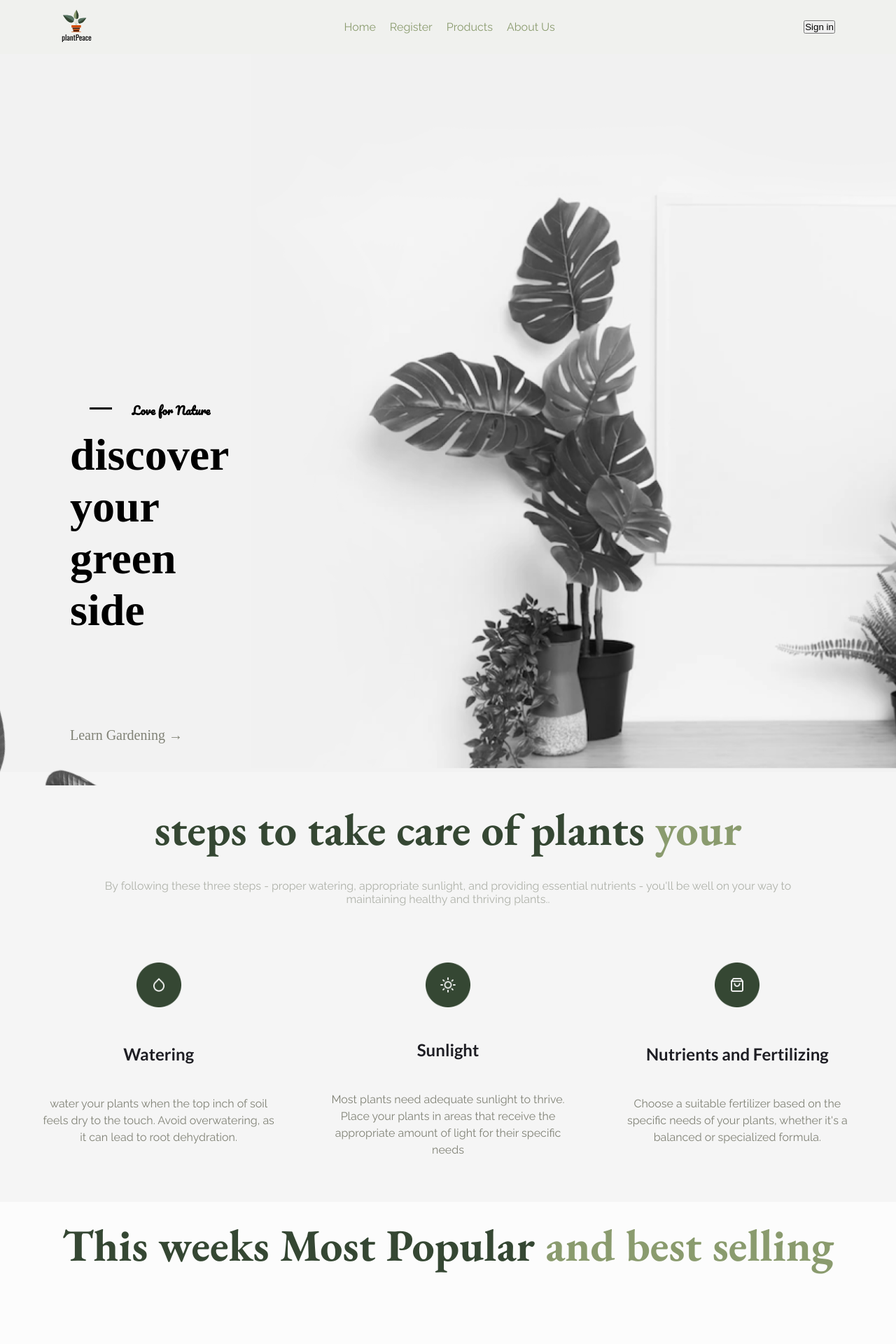
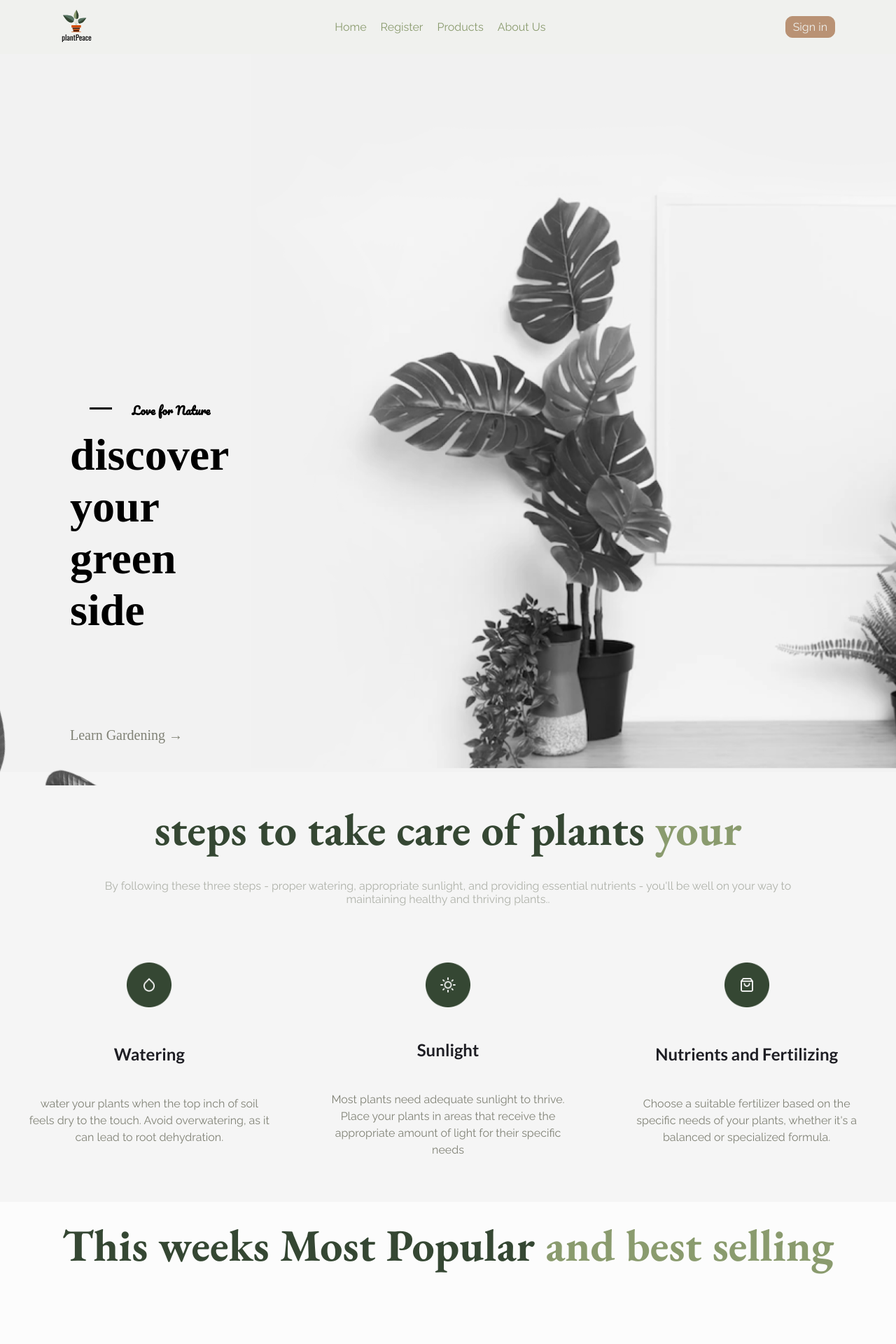
Before and after one commit to talessoares/team4-desafio2-plant-peace, a React (Vite) app in the folder plant-peace-web/clerk-react/: page / in a window 1280 px wide. Shown: the top 1920 px of the page at 70% size. Built offline with nearby package versions, Linux system fonts and the light colour scheme; no server answers.

Commit message:
fix: Fixed css styles

```diff
--- a/plant-peace-web/clerk-react/src/components/CardPlant/CardPlant.module.css
+++ b/plant-peace-web/clerk-react/src/components/CardPlant/CardPlant.module.css
@@ -51,14 +51,14 @@
 }
 
 .label {
-  background-color:  #F0F1EE;
-  border: 1px solid #8A9B6E;
+  background-color: var(--wisper);
+  border: 1px solid var(--avacado);
   border-radius: 20px !important;
   color: var(--avacado) !important;
   padding: 2% 3%;
   font-size: 1.6rem;
   transition: transform 0.3s ease, background-color 0.3s;
-  color: var(--Primary-Avacado, #8A9B6E);
+  color: var(--avacado);
 
   font-family: Raleway;
   font-size: 16px;
@@ -69,14 +69,14 @@
 
 .label:hover {
   background-color: var(--avacado);
-  color: var(--wisper);
+  color: var(--wisper) !important;
   transform: scale(1.1);
 }
 
 .originalPrice {
   text-decoration: line-through;
   margin-left: 10px;
-  color: var(--Dark-gray, #AFB2AA);
+  color: var(--Dark-gray, #afb2aa);
   font-style: normal;
   line-height: 154.5%; /* 24.72px */
   text-decoration-line: strikethrough;
--- a/plant-peace-web/clerk-react/src/components/Header/Header.module.css
+++ b/plant-peace-web/clerk-react/src/components/Header/Header.module.css
@@ -40,6 +40,26 @@
 .navLinks a:hover {
   color: var(--teak);
   transform: scale(1.1);
+}
+
+.signedOutButton button {
+  color: var(--wisper);
+  background-color: var(--teak);
+  text-decoration: none;
+  font-size: 1.6rem;
+  font-weight: normal;
+  font-family: raleway;
+  padding: 5px 10px;
+  border: 1px solid var(--teak);
+  border-radius: 10px;
+  transition: transform 0.3s ease, color 0.3s ease;
+}
+
+.signedOutButton:hover {
+  color: var(--teak);
+  border: 1px solid var(--teak);
+  border-radius: 10px;
+  transform: scale(1.03);
 }
 
 .profile {
--- a/plant-peace-web/clerk-react/src/components/Header/Header.tsx
+++ b/plant-peace-web/clerk-react/src/components/Header/Header.tsx
@@ -30,9 +30,12 @@ export const Header = () => {
       </div>
 
       <div className={styles.profile}>
+        <div className={styles.signedOutButton}>
         <SignedOut>
           <SignInButton />
         </SignedOut>
+        </div>
+
 
         <SignedIn>
           <div className={styles.profileImg}>
--- a/plant-peace-web/clerk-react/src/components/SectionSteps/SectionSteps.module.css
+++ b/plant-peace-web/clerk-react/src/components/SectionSteps/SectionSteps.module.css
@@ -3,7 +3,7 @@
 .container {
   display: flex;
   flex-direction: column;
-  padding: 40px 20px;
+  padding: 40px 0px;
   text-align: center;
   gap: 41px;
   width: 100vw;
--- a/plant-peace-web/clerk-react/src/components/card-step/CardStep.module.css
+++ b/plant-peace-web/clerk-react/src/components/card-step/CardStep.module.css
@@ -20,6 +20,11 @@
   width: 64px;
   height: 64px;
   object-fit: contain;
+  transition: transform 0.3s ease;
+}
+
+.iconImage:hover {
+  transform: scale(1.1);
 }
 
 .title {
```
